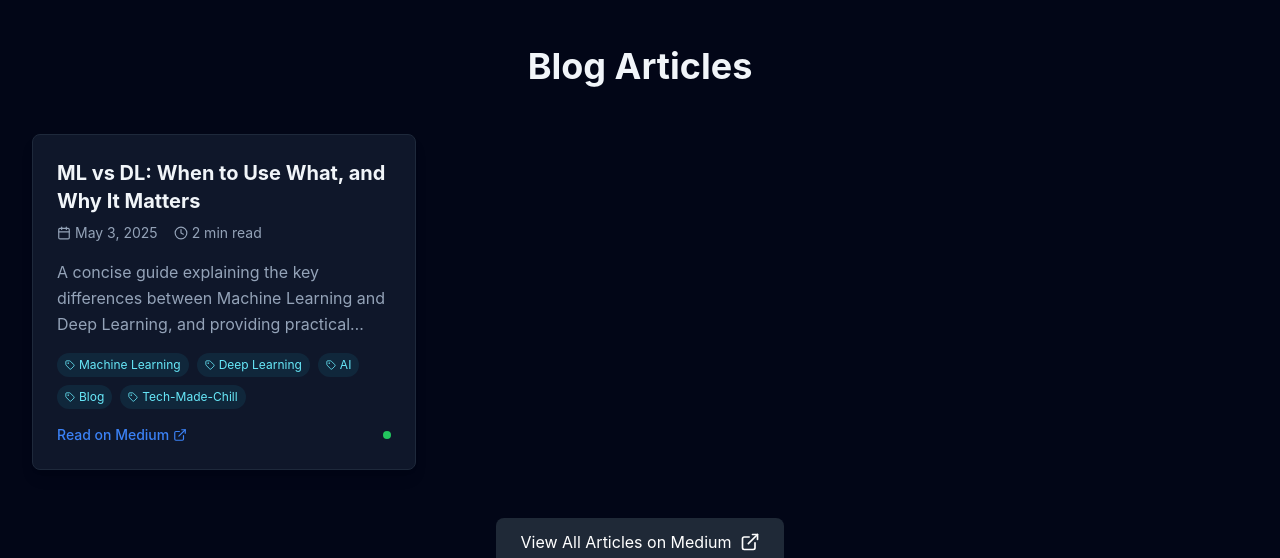
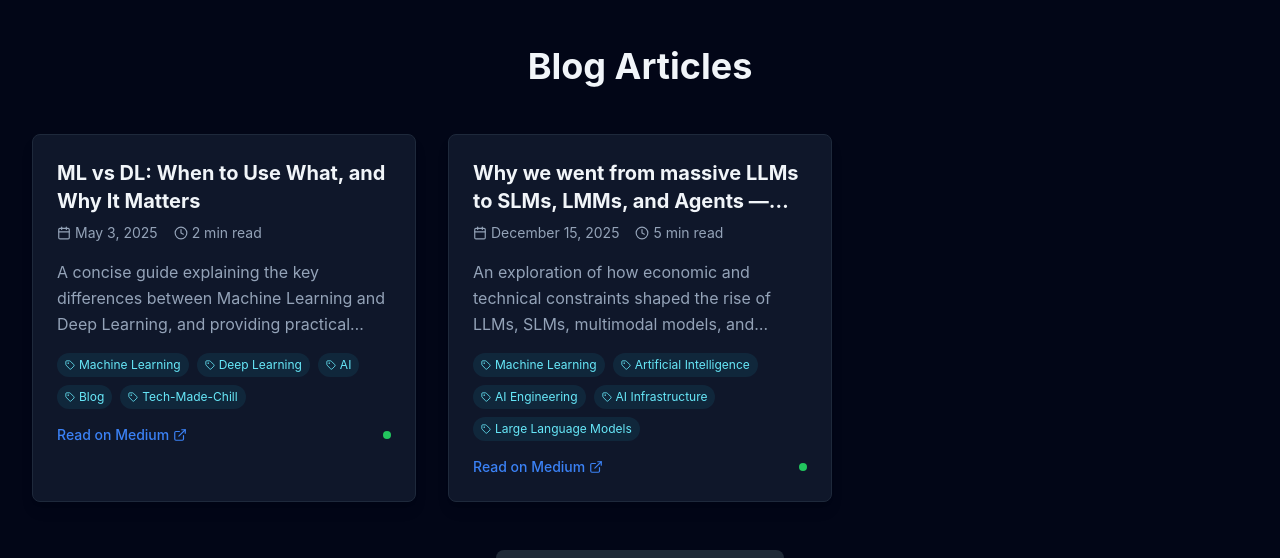
Before and after one commit to vTg2208/portfolio-VV, a React (Vite) app: page / in a window 1280 px wide. Shown: the part 3820-4378 px from the top of the page. Built offline with nearby package versions, Linux system fonts and the light colour scheme; no server answers.

Commit message:
added my new blog to the list

```diff
--- a/src/constants/index.ts
+++ b/src/constants/index.ts
@@ -88,6 +88,14 @@ export const BLOG_INFO = {
       date: '2025-05-03',
       readTime: '2 min read',
       tags: ['Machine Learning', 'Deep Learning', 'AI', 'Blog', 'Tech-Made-Chill']
+    },
+    {
+      title: 'Why we went from massive LLMs to SLMs, LMMs, and Agents — and why the “best” model doesn’t exist.',
+      description: 'An exploration of how economic and technical constraints shaped the rise of LLMs, SLMs, multimodal models, and modern AI systems.',
+      url: 'https://medium.com/@theegelavishnuvardhan22/why-we-went-from-massive-llms-to-slms-lmms-and-agents-and-why-the-best-model-doesnt-exist-41d35f4e460b',
+      date: '2025-12-15',
+      readTime: '5 min read',
+      tags: ['Machine Learning', 'Artificial Intelligence', 'AI Engineering', 'AI Infrastructure', 'Large Language Models']
     }
     // Add more blogs as needed
   ]
```
